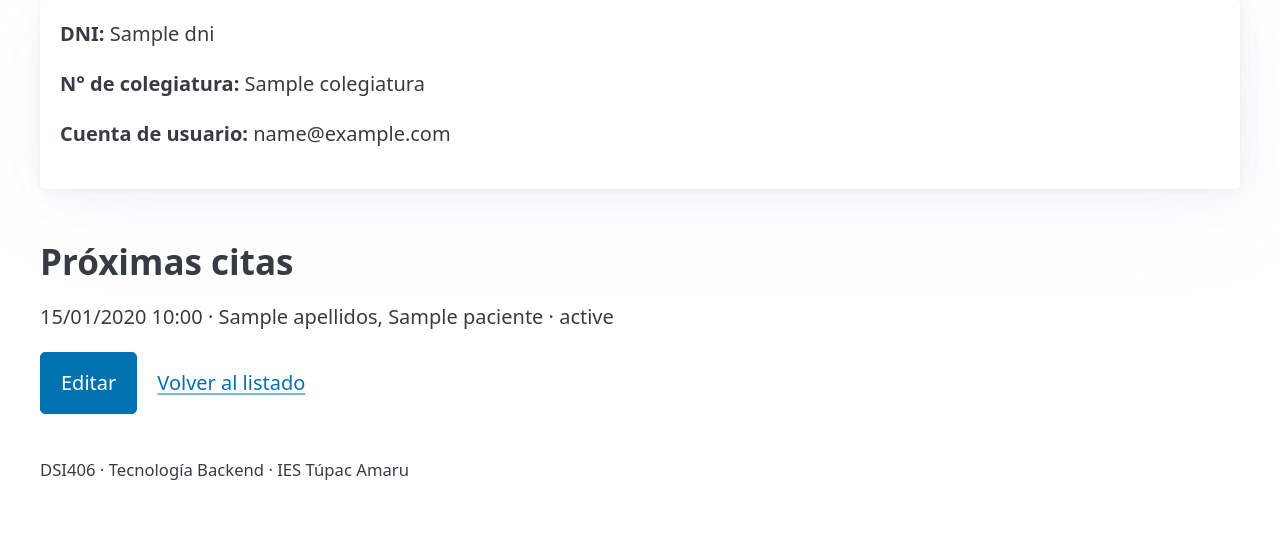
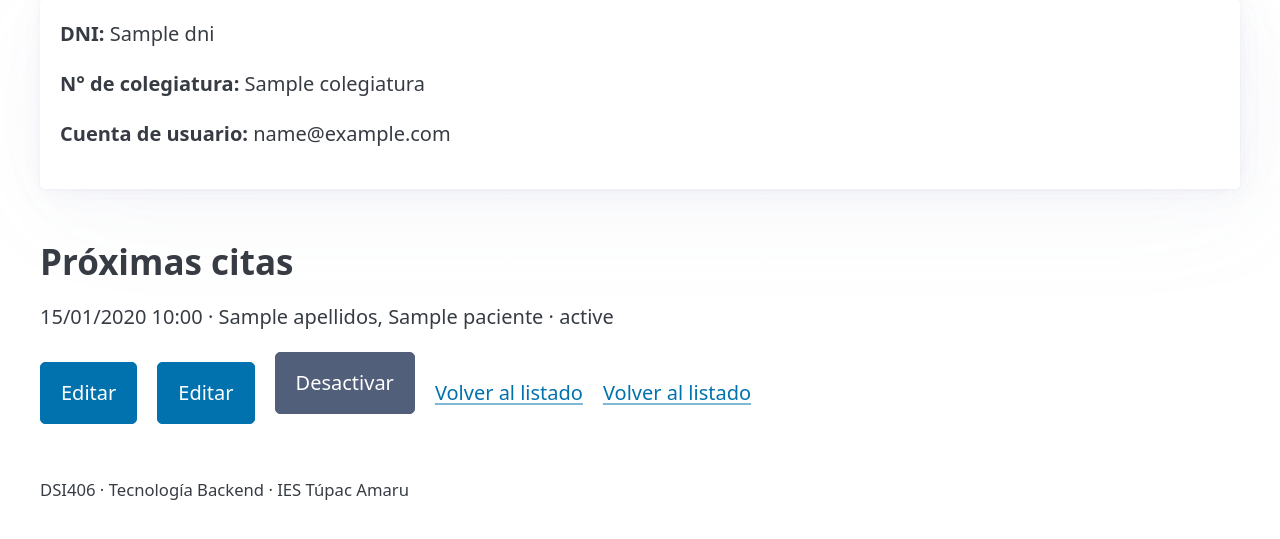
Before and after one commit to vvenero251ds32-code/posta-salud, a Laravel app: template resources/views/personal-medico/show.blade.php in a window 1280 px wide. Shown: the part 226-765 px from the top of the page. Run offline with Laravel 12, Linux system fonts and the light colour scheme; the template is opened without the code that fills it: most values are stand-ins (such as "Sample title", 1, 10 or a date in 2020); some libraries are stand-ins or nearby versions.

Commit message:
feat: activa y desactiva personal medico (RF09)

```diff
--- a/resources/views/personal-medico/show.blade.php
+++ b/resources/views/personal-medico/show.blade.php
@@ -28,6 +28,19 @@
     <div class="acciones">
         <a href="{{ route('personal-medico.edit', $medico) }}"
            role="button">Editar</a>
+           <div class="acciones">
+        <a href="{{ route('personal-medico.edit', $medico) }}"
+           role="button">Editar</a>
+        <form method="POST" action="{{ route('personal-medico.estado', $medico) }}"
+              onsubmit="return confirm('¿Cambiar el estado de este profesional?')">
+            @csrf
+            @method('PATCH')
+            <button type="submit" class="secondary">
+                {{ $medico->activo ? 'Desactivar' : 'Activar' }}
+            </button>
+        </form>
+        <a href="{{ route('personal-medico.index') }}">Volver al listado</a>
+    </div>
         <a href="{{ route('personal-medico.index') }}">Volver al listado</a>
     </div>
 @endsection
```
Also changed, not shown: app/Http/Controllers/PersonalMedicoController.php (+20 -0 lines).
